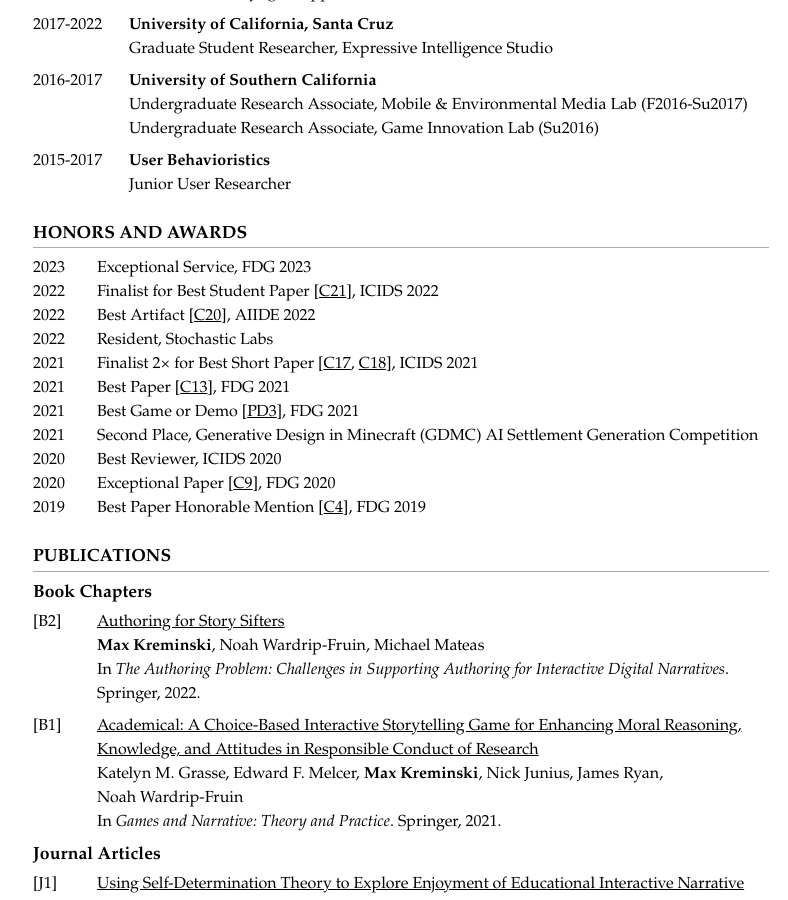
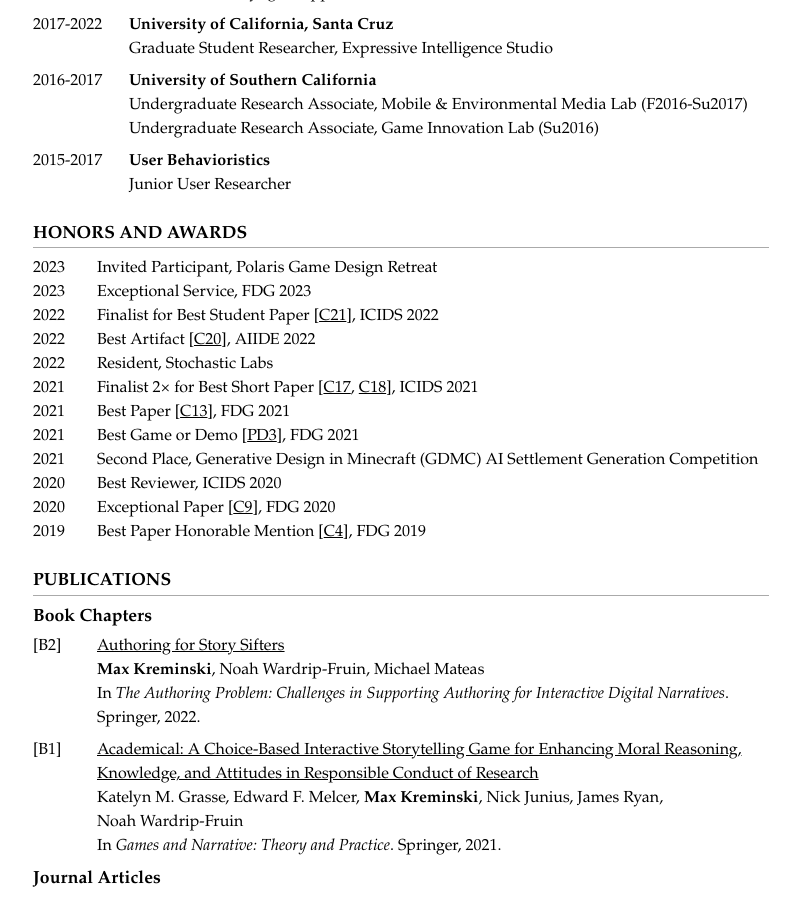
Before and after one commit to mkremins/mkremins.github.io, a Jekyll site: the page built from cv/index.html, in a window 1280 px wide and 900 px high, scrolled down 518 px. Shown: the whole window, without its empty margins (239-1027 px from the left). Built offline with Jekyll 4.4.1, drawn with Linux system fonts in a browser that asks for light colours.

Commit message:
Add Polaris 2023 invite to honors

```diff
--- a/cv/index.html
+++ b/cv/index.html
@@ -115,6 +115,10 @@ layout: null
     <section id="awards">
       <h2>Honors and Awards</h2>
       <div class="oneline-entries">
+        <div class="dated-entry">
+          <div class="dated-date">2023</div>
+          <div class="dated-content">Invited Participant, Polaris Game Design Retreat</div>
+        </div>
         <div class="dated-entry">
           <div class="dated-date">2023</div>
           <div class="dated-content">Exceptional Service, FDG 2023</div>
```
